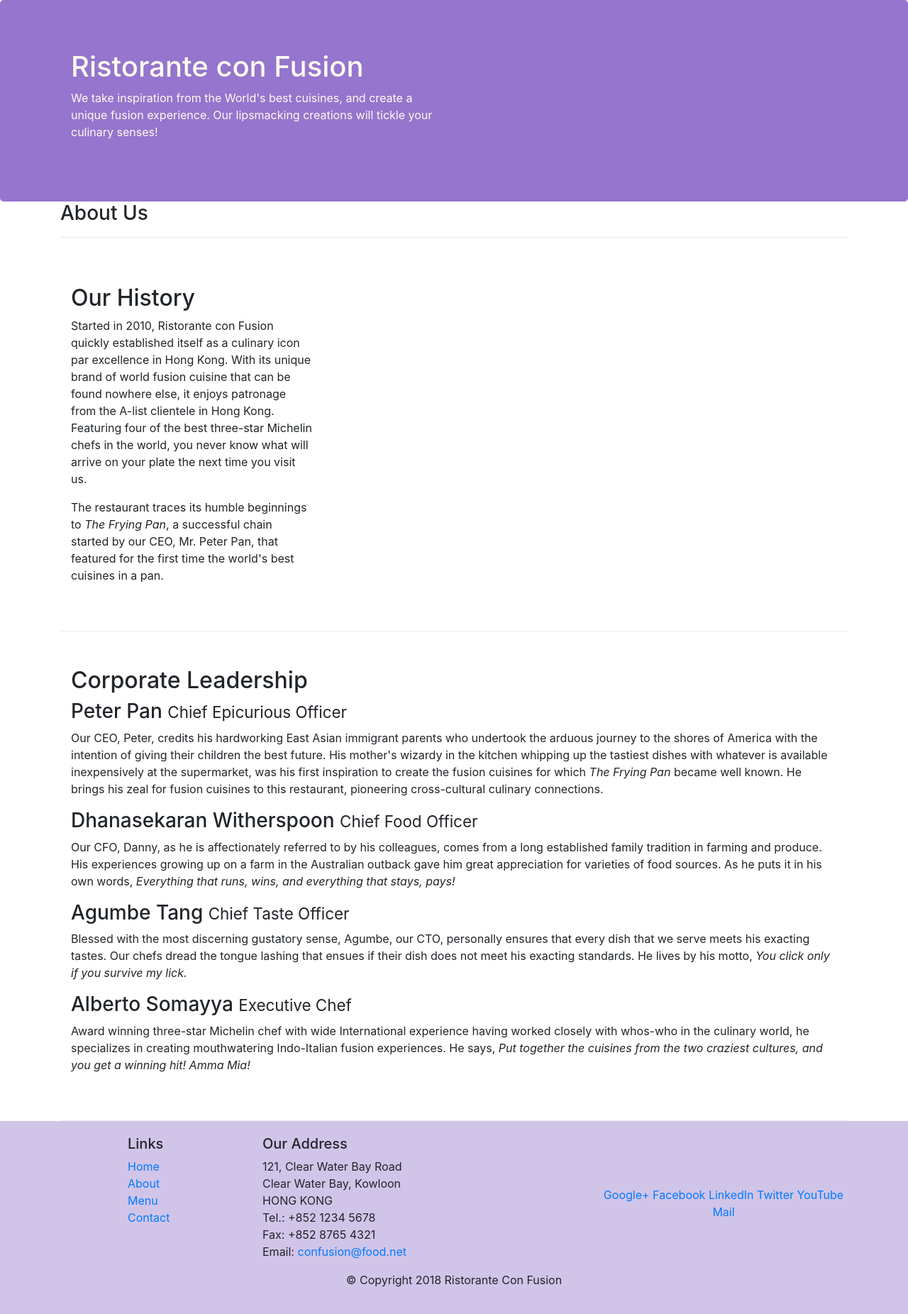
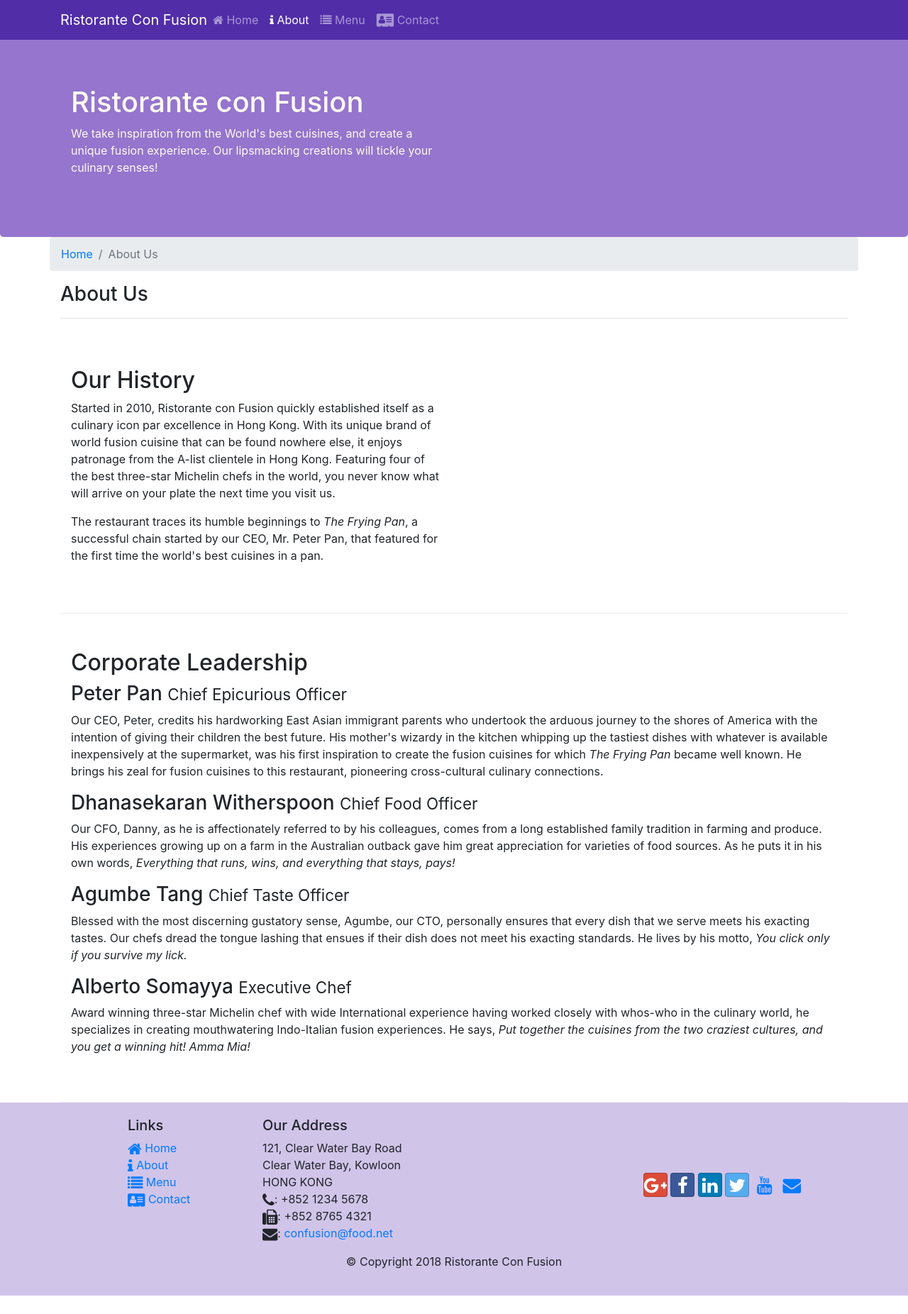
Before and after one commit to rishittripathi-therocking/Intro-to-Bootstrap, a website: page aboutus.html in a window 1280 px wide. Shown: the whole page at 71% size. After the commit the page ends 1826 px from the top, so only its background shows below. Drawn offline with nearby package versions, Linux system fonts and the light colour scheme.

Commit message:
Navbar and font icons

```diff
--- a/aboutus.html
+++ b/aboutus.html
@@ -12,11 +12,32 @@
 
     <!-- Bootstrap CSS -->
     <link rel="stylesheet" href="node_modules/bootstrap/dist/css/bootstrap.min.css">
+    <link rel="stylesheet" href="node_modules/font-awesome/css/font-awesome.min.css">
+    <link rel="stylesheet" href="node_modules/bootstrap-social/bootstrap-social.css">
     <link rel="stylesheet" href="css/styles.css">
 </head>
 
 <body>
+    <nav class="navbar navbar-dark navbar-expand-sm fixed-top">
+        <div class="container">
+            <button class="navbar-toggler" type="button" data-toggle="collapse" data-target="#Navbar">
+                <span class="navbar-toggler-icon"></span>
+            </button>
+            <a class="navbar-brand mr-auto" href="./index.html">Ristorante Con Fusion</a>
+            <div id="Navbar" class="collapse navbar-collapse" >
 
+                <ul class="navbar-nav mr-auto">
+                    <li class="nav-item"><a class="nav-link" href="./index.html"><span class="fa fa-home"></span> Home</a></li>
+
+                    <li class="nav-item active"><a class="nav-link" href="./aboutus.html"><span class="fa fa-info"></span> About</a></li>
+
+                    <li class="nav-item"><a class="nav-link" href="#"><span class="fa fa-list"></span> Menu</a></li>
+
+                    <li class="nav-item"><a class="nav-link" href="#"><span class="fa fa-address-card fa-lg"></span> Contact</a></li>
+                </ul>
+            </div>
+        </div>
+    </nav>
     <header class="jumbotron">
         <div class="container">
             <div class="row row-header">
@@ -31,15 +52,19 @@
     </header>
 
     <div class="container">
-        <div>
-            <div>
+        <div class="row">
+            <ol class="col-12 breadcrumb">
+                <li class="breadcrumb-item"><a href="./index.html">Home</a></li>
+                <li class="breadcrumb-item active">About Us</li>
+            </ol>
+            <div class="col-12">
                <h3>About Us</h3>
                <hr>
             </div>
         </div>
 
         <div class="row row-content align-items-center">
-            <div class="col-12 col-sm-6 col-md-4">
+            <div class="col-12 col-sm-6">
                 <h2>Our History</h2>
                 <p>Started in 2010, Ristorante con Fusion quickly established itself as a culinary icon par excellence in Hong Kong. With its unique brand of world fusion cuisine that can be found nowhere else, it enjoys patronage from the A-list clientele in Hong Kong.  Featuring four of the best three-star Michelin chefs in the world, you never know what will arrive on your plate the next time you visit us.</p>
                 <p>The restaurant traces its humble beginnings to <em>The Frying Pan</em>, a successful chain started by our CEO, Mr. Peter Pan, that featured for the first time the world's best cuisines in a pan.</p>
@@ -53,21 +78,18 @@
             <div class="col-12 col-sm-12">
                 <h2>Corporate Leadership</h2>
                 <h3>Peter Pan <small>Chief Epicurious Officer</small></h3>
-                <div class="d-none d-sm-block">
-                <p>Our CEO, Peter, credits his hardworking East Asian immigrant parents who undertook the arduous journey to the shores of America with the intention of giving their children the best future. His mother's wizardy in the kitchen whipping up the tastiest dishes with whatever is available inexpensively at the supermarket, was his first inspiration to create the fusion cuisines for which <em>The Frying Pan</em> became well known. He brings his zeal for fusion cuisines to this restaurant, pioneering cross-cultural culinary connections.</p>
-                </div>
+
+                <p class="d-none d-sm-block">Our CEO, Peter, credits his hardworking East Asian immigrant parents who undertook the arduous journey to the shores of America with the intention of giving their children the best future. His mother's wizardy in the kitchen whipping up the tastiest dishes with whatever is available inexpensively at the supermarket, was his first inspiration to create the fusion cuisines for which <em>The Frying Pan</em> became well known. He brings his zeal for fusion cuisines to this restaurant, pioneering cross-cultural culinary connections.</p>
+
                 <h3>Dhanasekaran Witherspoon <small>Chief Food Officer</small></h3>
-                <div class="d-none d-sm-block">
-                <p>Our CFO, Danny, as he is affectionately referred to by his colleagues, comes from a long established family tradition in farming and produce. His experiences growing up on a farm in the Australian outback gave him great appreciation for varieties of food sources. As he puts it in his own words, <em>Everything that runs, wins, and everything that stays, pays!</em></p>
-                </div>
+                <p class="d-none d-sm-block">Our CFO, Danny, as he is affectionately referred to by his colleagues, comes from a long established family tradition in farming and produce. His experiences growing up on a farm in the Australian outback gave him great appreciation for varieties of food sources. As he puts it in his own words, <em>Everything that runs, wins, and everything that stays, pays!</em></p>
+
                 <h3>Agumbe Tang <small>Chief Taste Officer</small></h3>
-                <div class="d-none d-sm-block">
-                <p>Blessed with the most discerning gustatory sense, Agumbe, our CTO, personally ensures that every dish that we serve meets his exacting tastes. Our chefs dread the tongue lashing that ensues if their dish does not meet his exacting standards. He lives by his motto, <em>You click only if you survive my lick.</em></p>
-                </div>
+                <p class="d-none d-sm-block">Blessed with the most discerning gustatory sense, Agumbe, our CTO, personally ensures that every dish that we serve meets his exacting tastes. Our chefs dread the tongue lashing that ensues if their dish does not meet his exacting standards. He lives by his motto, <em>You click only if you survive my lick.</em></p>
+
                 <h3>Alberto Somayya <small>Executive Chef</small></h3>
-                <div class="d-none d-sm-block">
-                <p>Award winning three-star Michelin chef with wide International experience having worked closely with whos-who in the culinary world, he specializes in creating mouthwatering Indo-Italian fusion experiences. He says, <em>Put together the cuisines from the two craziest cultures, and you get a winning hit! Amma Mia!</em></p>
-                </div>
+                <p class="d-none d-sm-block">Award winning three-star Michelin chef with wide International experience having worked closely with whos-who in the culinary world, he specializes in creating mouthwatering Indo-Italian fusion experiences. He says, <em>Put together the cuisines from the two craziest cultures, and you get a winning hit! Amma Mia!</em></p>
+
             </div>
        </div>
 
@@ -79,10 +101,10 @@
                 <div class="col-4 offset-1 col-sm-2">
                     <h5>Links</h5>
                     <ul class="list-unstyled">
-                        <li><a href="#">Home</a></li>
-                        <li><a href="#">About</a></li>
-                        <li><a href="#">Menu</a></li>
-                        <li><a href="#">Contact</a></li>
+                        <li><a href="./index.html"><span class="fa fa-home fa-lg"></span> Home</a></li>
+                        <li><a href="./aboutus.html"><span class="fa fa-info fa-lg"></span> About</a></li>
+                        <li><a href="#"><span class="fa fa-list fa-lg"></span>  Menu</a></li>
+                        <li><a href="#"><span class="fa fa-address-card fa-lg"></span> Contact</a></li>
                     </ul>
                 </div>
                 <div class="col-7 col-sm-5">
@@ -91,19 +113,19 @@
 		              121, Clear Water Bay Road<br>
 		              Clear Water Bay, Kowloon<br>
 		              HONG KONG<br>
-		              Tel.: +852 1234 5678<br>
-		              Fax: +852 8765 4321<br>
-		              Email: <a href="mailto:confusion@food.net">confusion@food.net</a>
+		              <i class="fa fa-phone fa-lg"></i>: +852 1234 5678<br>
+		              <i class="fa fa-fax fa-lg"></i>: +852 8765 4321<br>
+		              <i class="fa fa-envelope fa-lg"></i>: <a href="mailto:confusion@food.net">confusion@food.net</a>
 		           </address>
                 </div>
                 <div class="col-12 col-sm-4 align-self-center">
                     <div class="text-center">
-                        <a href="http://google.com/+">Google+</a>
-                        <a href="http://www.facebook.com/profile.php?id=">Facebook</a>
-                        <a href="http://www.linkedin.com/in/">LinkedIn</a>
-                        <a href="http://twitter.com/">Twitter</a>
-                        <a href="http://youtube.com/">YouTube</a>
-                        <a href="mailto:">Mail</a>
+                        <a class="btn btn-social-icon btn-google" href="http://google.com/+"><i class=" fa fa-google-plus fa-lg"></i></a>
+                        <a class="btn btn-social-icon btn-facebook" href="http://www.facebook.com/profile.php?id="><i class="fa fa-facebook fa-lg"></i></a>
+                        <a class="btn btn-social-icon btn-linkedin" href="http://www.linkedin.com/in/"><i class="fa fa-linkedin fa-lg"></i></a>
+                        <a class="btn btn-social-icon btn-twitter" href="http://twitter.com/"><i class="fa fa-twitter fa-lg"></i></a>
+                        <a class="btn btn-social-icon btn-youtube" href="http://youtube.com/"><i class="fa fa-youtube fa-lg"></i></a>
+                        <a class="btn btn-social-icon" href="mailto:"><i class="fa fa-envelope fa-lg"></i></a>
                     </div>
                 </div>
            </div>
--- a/css/styles.css
+++ b/css/styles.css
@@ -29,3 +29,13 @@
     margin: 0px;
     color: #0f0f0f;
 }
+
+body {
+    padding: 50px 0px 0px 0px;
+    z-index: 0;
+}
+
+.navbar-dark {
+    background-color: #512DA8;
+
+}
--- a/package.json
+++ b/package.json
@@ -15,6 +15,8 @@
   },
   "dependencies": {
     "bootstrap": "^4.0.0",
+    "bootstrap-social": "^5.1.1",
+    "font-awesome": "^4.7.0",
     "jquery": "^3.3.1",
     "popper.js": "^1.12.9"
   }
```
Also changed, not shown: index.html (+34 -13 lines), screencapture-localhost-3000-aboutus-html-2020-05-26-12_07_43 Task1.png (added), 1 other file.
